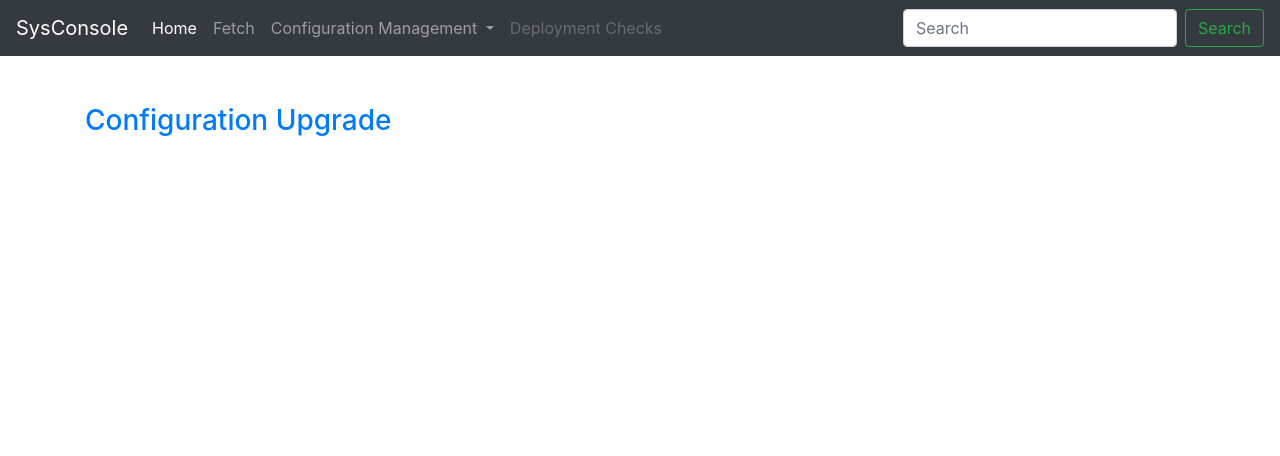
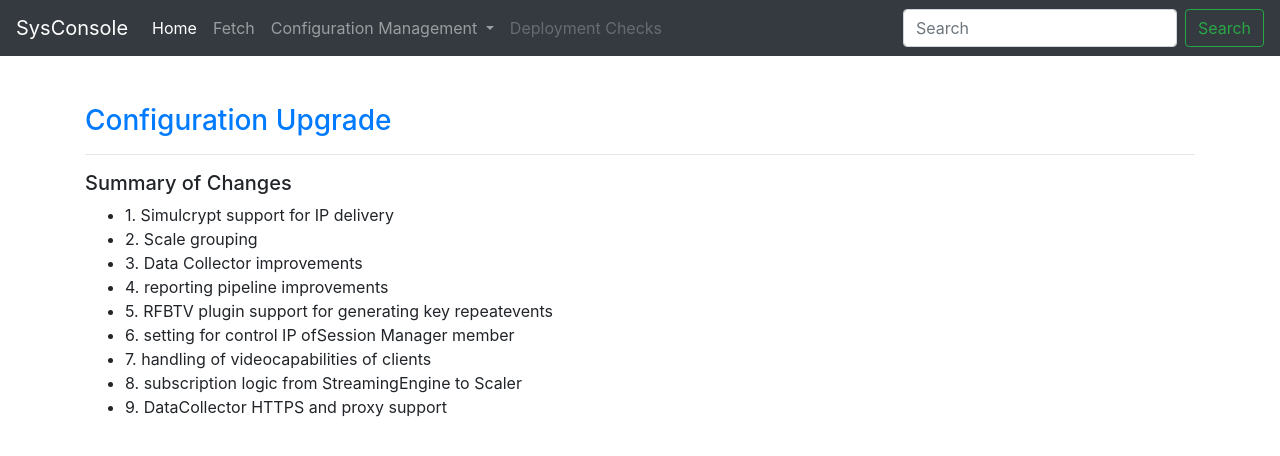
Before and after one commit to SBits2019/av_sysconsole, a Flask app: page / in a window 1280 px wide. Shown: the top 456 px of the page. Run offline with Flask 2, Linux system fonts and the light colour scheme; some libraries are stand-ins or nearby versions.

Commit message:
added summary

```diff
--- a/app.py
+++ b/app.py
@@ -15,19 +15,19 @@ components = data['product']['components']
 
 @app.route('/')
 def index():
-    return render_template('index.html')
+    return render_template('index.html', changes=helper_tools.get_summary())
 
 
 @app.route('/components')
 def list_components():
-    return render_template('components.html', changed_components=helper_tools.get_comp_dict())
+    return render_template('components.html', changed_components=helper_tools.get_comp_dict(),version=helper_tools.get_version_details())
 
 
 @app.route('/components/<detail_component>/<detail_file>')
 def get_file_attrs(detail_component, detail_file):
 
     return render_template('comp_detail.html',
-                           attribute_modifications=helper_tools.get_attribute_modifications(detail_component, detail_file), file_name=detail_file, changed_components=helper_tools.get_comp_dict())
+                           attribute_modifications=helper_tools.get_attribute_modifications(detail_component, detail_file), file_name=detail_file, changed_components=helper_tools.get_comp_dict(), version=helper_tools.get_version_details())
 
 
 @app.route('/component_detail')
--- a/avchanges/2.13_final.json
+++ b/avchanges/2.13_final.json
@@ -5,7 +5,7 @@
       "name": "CloudTv",
       "base_config_version": "2.11",
       "new_config_version": "2.13",
-      "summary_of_changes": "1.-Simulcrypt support for IP delivery 2.-Scale grouping 3.-Data Collector improvements 4.-reporting pipeline improvements 5.-RFB-TV plugin support for generating key repeatevents 6.-setting for control IP ofSession Manager member 7.-handling of videocapabilities of clients 8.-subscription logic from StreamingEngine to Scaler 9.-DataCollector HTTPS and proxy support",
+      "summary_of_changes": "1. Simulcrypt support for IP delivery -2. Scale grouping -3. Data Collector improvements -4. reporting pipeline improvements -5. RFBTV plugin support for generating key repeatevents -6. setting for control IP ofSession Manager member -7. handling of videocapabilities of clients -8. subscription logic from StreamingEngine to Scaler -9. DataCollector HTTPS and proxy support",
       "components": [
         {
           "name": "scaler",
--- a/helper_tools/helper_tools.py
+++ b/helper_tools/helper_tools.py
@@ -55,3 +55,12 @@ def get_attribute_modifications(comp_name, comp_file_name):
                 for i in files:
                     if i['file_name'] == comp_file_name:
                         return i['attribute_modifications']
+
+
+def get_summary():
+     return json_data['product']['summary_of_changes'].split('-')
+
+def get_version_details():
+    base = json_data['product']['base_config_version']
+    new = json_data['product']['new_config_version']
+    return (base, new)
--- a/static/styles/index.css
+++ b/static/styles/index.css
@@ -15,3 +15,7 @@
     margin : 10px;
     padding-right: 5px;
 }
+
+.version_box{
+    border : 3px solid cadetblue;
+}
--- a/templates/base.html
+++ b/templates/base.html
@@ -12,7 +12,7 @@
   </head>
   <body>
     <nav class="navbar navbar-expand-lg navbar-dark bg-dark">
-        <a class="navbar-brand" href="#">SysConsole</a>
+        <a class="navbar-brand" href="{{ url_for('index') }}">SysConsole</a>
         <button class="navbar-toggler" type="button" data-toggle="collapse" data-target="#navbarSupportedContent" aria-controls="navbarSupportedContent" aria-expanded="false" aria-label="Toggle navigation">
           <span class="navbar-toggler-icon"></span>
         </button>
@@ -20,7 +20,7 @@
         <div class="collapse navbar-collapse" id="navbarSupportedContent">
           <ul class="navbar-nav mr-auto">
             <li class="nav-item active">
-              <a class="nav-link" href="#">Home<span class="sr-only">(current)</span></a>
+              <a class="nav-link" href="{{ url_for('index') }}">Home<span class="sr-only">(current)</span></a>
             </li>
             <li class="nav-item">
               <a class="nav-link" href="#">Fetch</a>
--- a/templates/components.html
+++ b/templates/components.html
@@ -24,5 +24,11 @@
         </ul>
     </div>
     </div>
+        <div class = 'col-sm-4'>
+            <h6> Base version : {{ version[0] }}</h6>
+        </div>
+        <div class = 'col-sm-4'>
+            <h6> New version : {{ version[1] }}</h6>
+        </div>
 </div>
 {% endblock %}
--- a/templates/index.html
+++ b/templates/index.html
@@ -10,5 +10,12 @@
         <br>
         <br>
         <h3><a href="{{url_for('list_components')}}">Configuration Upgrade</a></h3>
+        <hr>
+        <h5>Summary of Changes</h5>
+        <ul>
+            {% for change in changes %}
+            <li>{{ change }}</li>
+            {% endfor %}
+        </ul>
     </div>
 {% endblock %}
```
Also changed, not shown: templates/comp_detail.html (+9 -0 lines).
